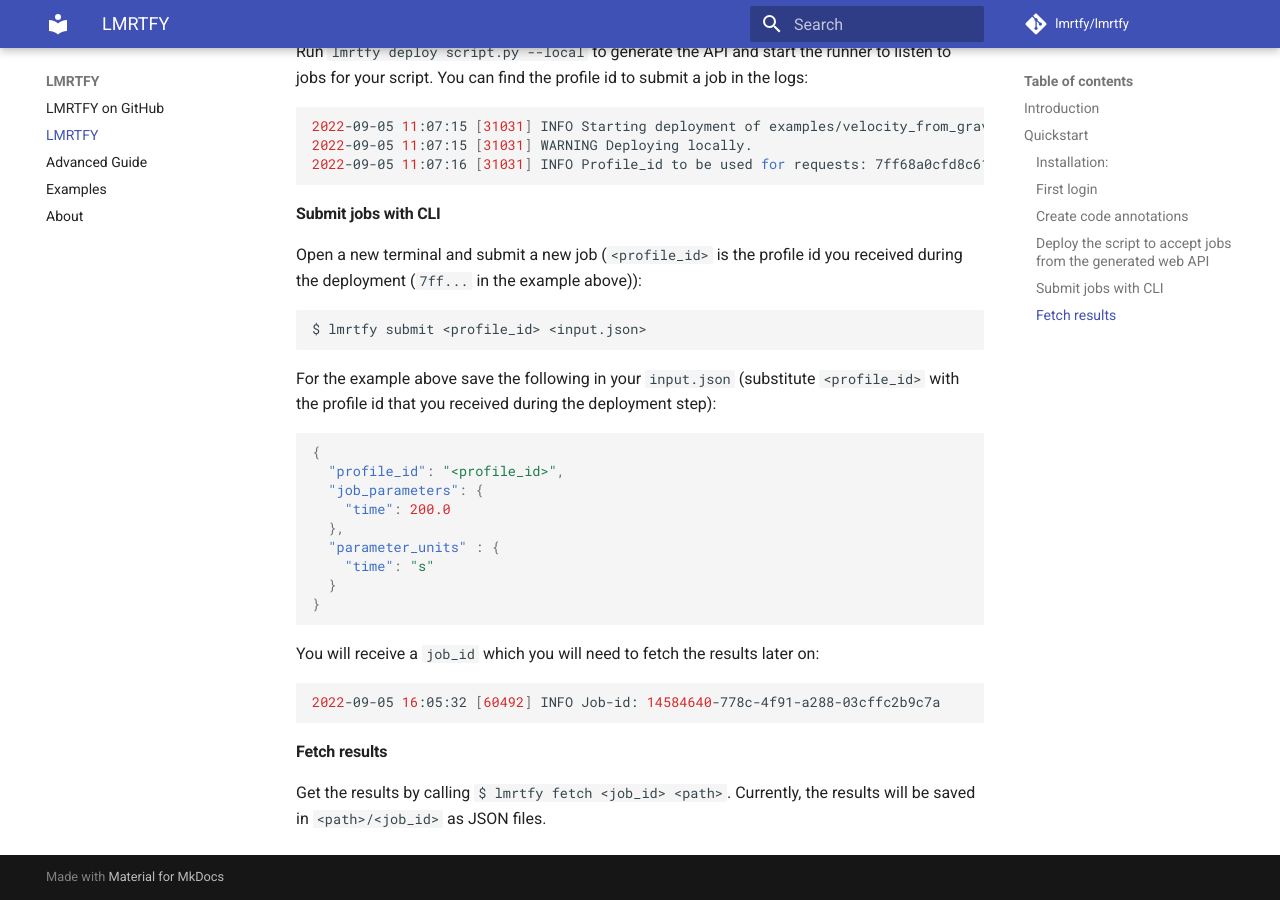
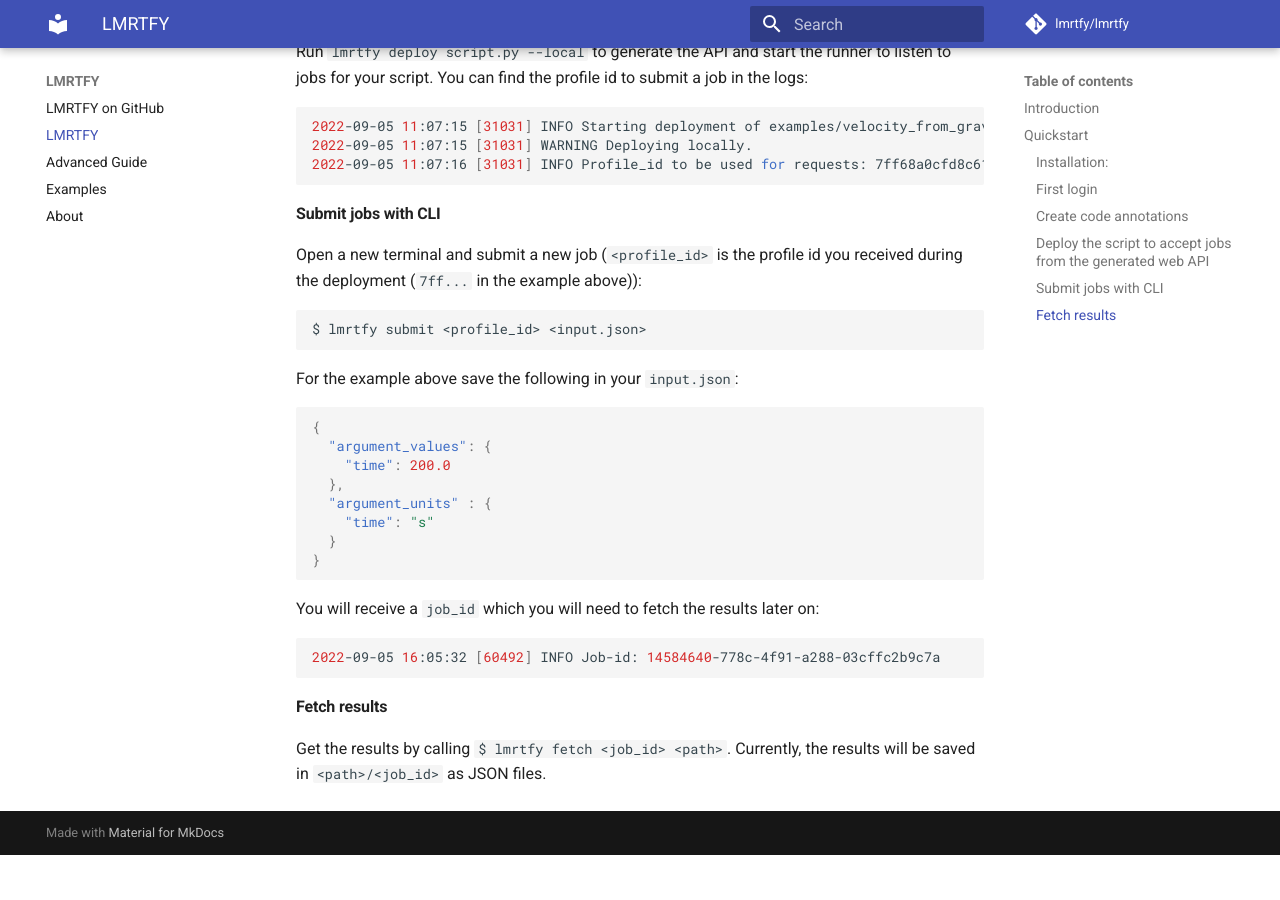
Before and after one commit to lmrtfy/lmrtfy, an MkDocs documentation site: the page built from docs/index.md, in a window 1280 px wide and 900 px high, scrolled down 1611 px. Built offline with MkDocs 1.6.1 and Material for MkDocs 9.7.7, drawn with Linux system fonts in a browser that asks for light colours; comment, search, counter and statistics services are not loaded; the version menu is left out; after the commit the page ends 2466 px from its top, so only the background shows below that.

Commit message:
updated docs

````diff
--- a/docs/index.md
+++ b/docs/index.md
@@ -70,14 +70,13 @@ Open a new terminal and submit a new job (`<profile_id>` is the profile id you r
 ```shell
 $ lmrtfy submit <profile_id> <input.json>
 ```
-For the example above save the following in your `input.json` (substitute `<profile_id>` with the profile id that you received during the deployment step):
+For the example above save the following in your `input.json`:
 ```json
 {
-  "profile_id": "<profile_id>",
-  "job_parameters": {
+  "argument_values": {
     "time": 200.0
   },
-  "parameter_units" : {
+  "argument_units" : {
     "time": "s"
   }
 }
````
Also changed, not shown: docs/guide.md (+5 -9 lines).
